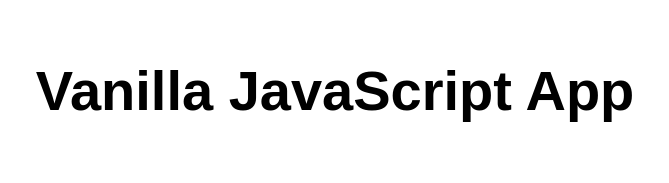
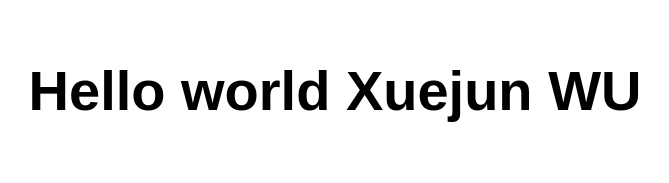
Before and after one commit to wuxuejun0280/utcloud2021azapp, a plain HTML site: page index.html in a window 1280 px wide. Shown: the whole page, without its empty margins (305-974 px from the left). Drawn offline with Linux system fonts and the light colour scheme.

Commit message:
Update index.html

```diff
--- a/index.html
+++ b/index.html
@@ -10,7 +10,7 @@
 
 <body>
   <main>
-    <h1>Vanilla JavaScript App</h1>
+    <h1>Hello world Xuejun WU</h1>
   </main>
 </body>
 
```
